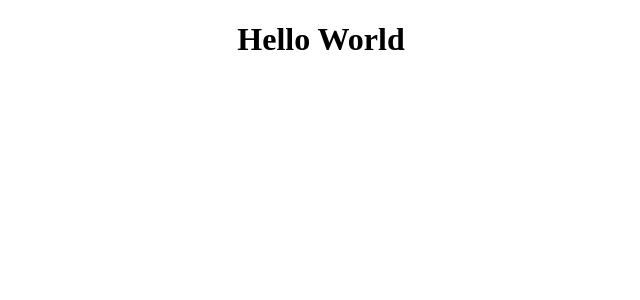
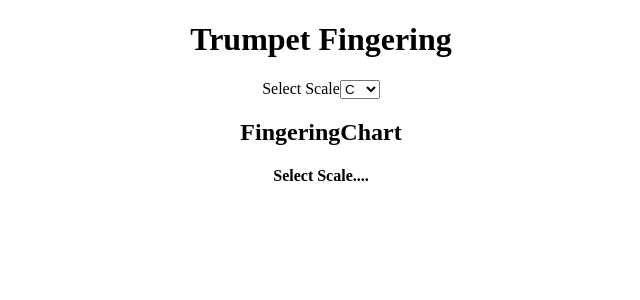
Before and after one commit to mrdShinse/mrdShinse.github.io, a React app: page / in a window 1280 px wide. Shown: the top 300 px of the page, without its empty margins (319-959 px from the left). Built offline with nearby package versions, Linux system fonts and the light colour scheme.

Commit message:
create some components.

```diff
--- a/src/components/App.jsx
+++ b/src/components/App.jsx
@@ -1,10 +1,48 @@
 import React from 'react';
+import FingeringChart from './FingeringChart.jsx';
 
 export default class App extends React.Component {
+  constructor(props) {
+    super(props);
+    this.state = {
+      scales: [
+        "C", "C#",
+        "D", "D#",
+        "E",
+        "F", "F#",
+        "G", "G#",
+        "A", "A#",
+        "B"
+      ],
+      selected: ""
+    }
+    this.selectScale = this.selectScale.bind(this);
+  }
   render() {
     return (
-     <div style={{textAlign: 'center'}}>
-        <h1>Hello World</h1>
-      </div>);
+      <div style={{textAlign: 'center'}}>
+        <h1>Trumpet Fingering</h1>
+        <div>
+          <label>
+            Select Scale
+            <select onChange={this.selectScale}>
+              {this.renderOptions()}
+            </select>
+          </label>
+          <FingeringChart selected={this.state.selected}></FingeringChart>
+        </div>
+      </div>
+    );
+  }
+  renderOptions() {
+    return this.state.scales.map(function(scale) {
+      return (<option key={scale} value={scale}>{scale}</option>)
+    })
+  }
+  selectScale(event) {
+    this.setState({
+      scales: this.state.scales,
+      selected: event.target.value
+    })
   }
 }
--- /dev/null
+++ b/src/components/FingeringChart.jsx
@@ -0,0 +1,39 @@
+import React from 'react';
+
+export default class FingeringChart extends React.Component {
+  render() {
+    return (
+      <div className="fingeringChart">
+        <h2>FingeringChart</h2>
+        {this.renderChart()}
+      </div>
+    );
+  }
+
+  renderChart() {
+    if (this.props.selected != null && this.props.selected != undefined && this.props.selected != "" ) {
+      return (
+        <table style={{width: '-webkit-fill-available'}}>
+          <thead>
+            <tr>
+              <th>Sound</th>
+              <th>1st</th>
+              <th>2nd</th>
+              <th>3rd</th>
+            </tr>
+          </thead>
+          <tbody>
+            <tr>
+              <td>{this.props.selected}</td>
+              <td>1</td>
+              <td>1</td>
+              <td>1</td>
+            </tr>
+          </tbody>
+        </table>
+      )
+    } else {
+      return (<h4>Select Scale....</h4>)
+    }
+  }
+}
--- a/src/index.html
+++ b/src/index.html
@@ -2,11 +2,9 @@
 <html>
   <head>
     <meta charset="utf-8">
-    <title>React App Setup</title>
+    <title>Trumpet Fingering</title>
   </head>
   <body>
-    <div id="root">
-
-    </div>
+    <div id="root"></div>
   </body>
 </html>
```
